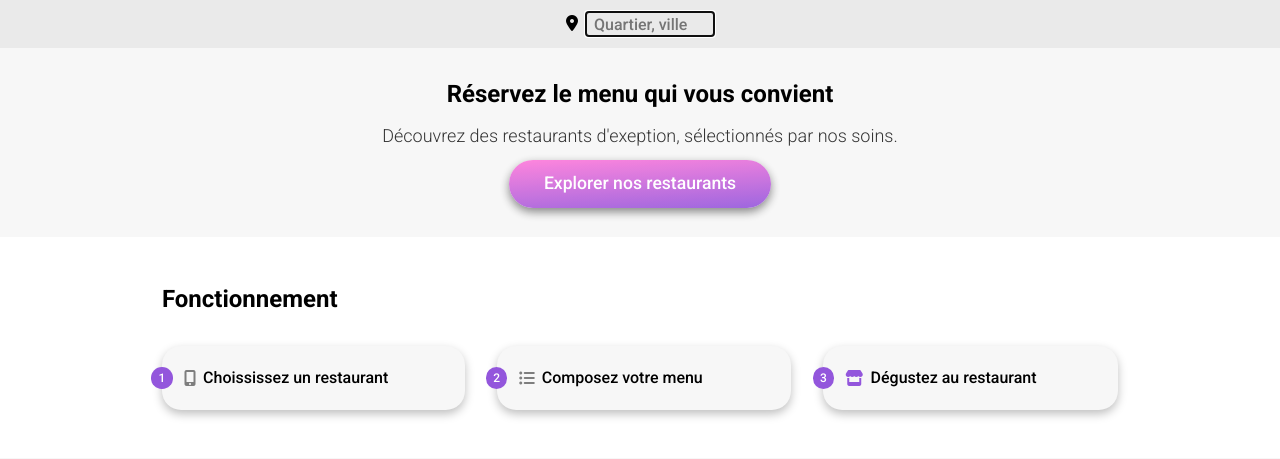
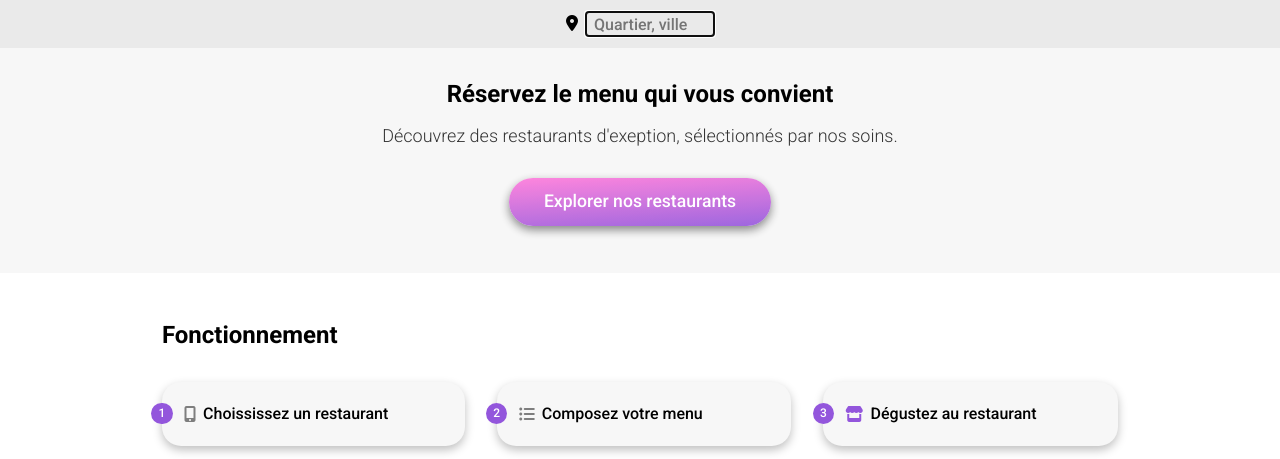
Before and after one commit to Simon-LM/OC_P4_ohmyfood, a PHP site: page / in a window 1280 px wide, with the pointer over the restyled element. Shown: the part 102-561 px from the top of the page. Run offline with PHP 8.4, Linux system fonts and the light colour scheme; some web fonts are replaced.

Commit message:
hover btn negative marge_7

```diff
--- a/sass/main.css
+++ b/sass/main.css
@@ -141,8 +141,8 @@ input:hover[class$=research]:hover, a:hover[class$=research]:hover {
   cursor: pointer;
   opacity: 0.9;
   box-shadow: 0px 4px 10px rgba(0, 0, 0, 0.5);
-  font-size: calc(1rem + 0.1em);
-  margin: -0.15em;
+  font-size: 1.1rem;
+  margin: calc(-0.15rem + 1em) 0;
   transition: all 0.3s;
 }
 @media (min-width: 1024px) {
```
Also changed, not shown: 1 other file.
